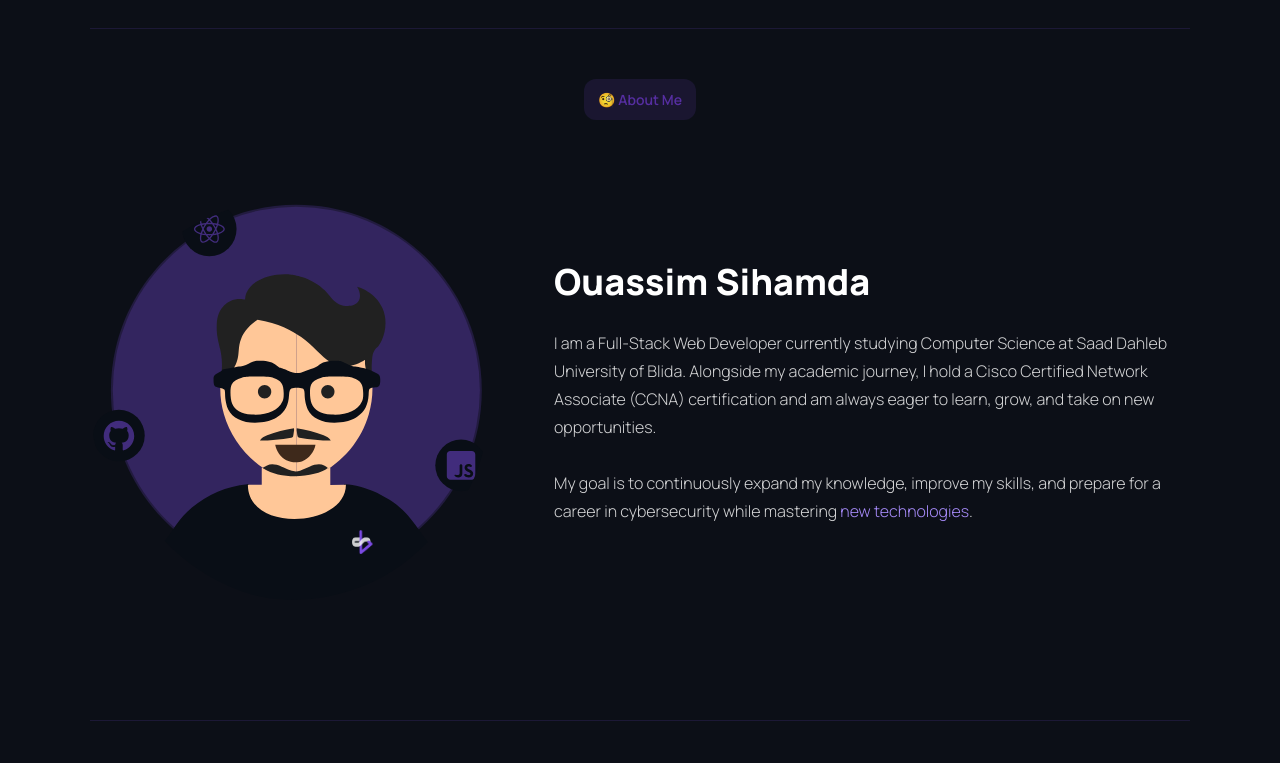
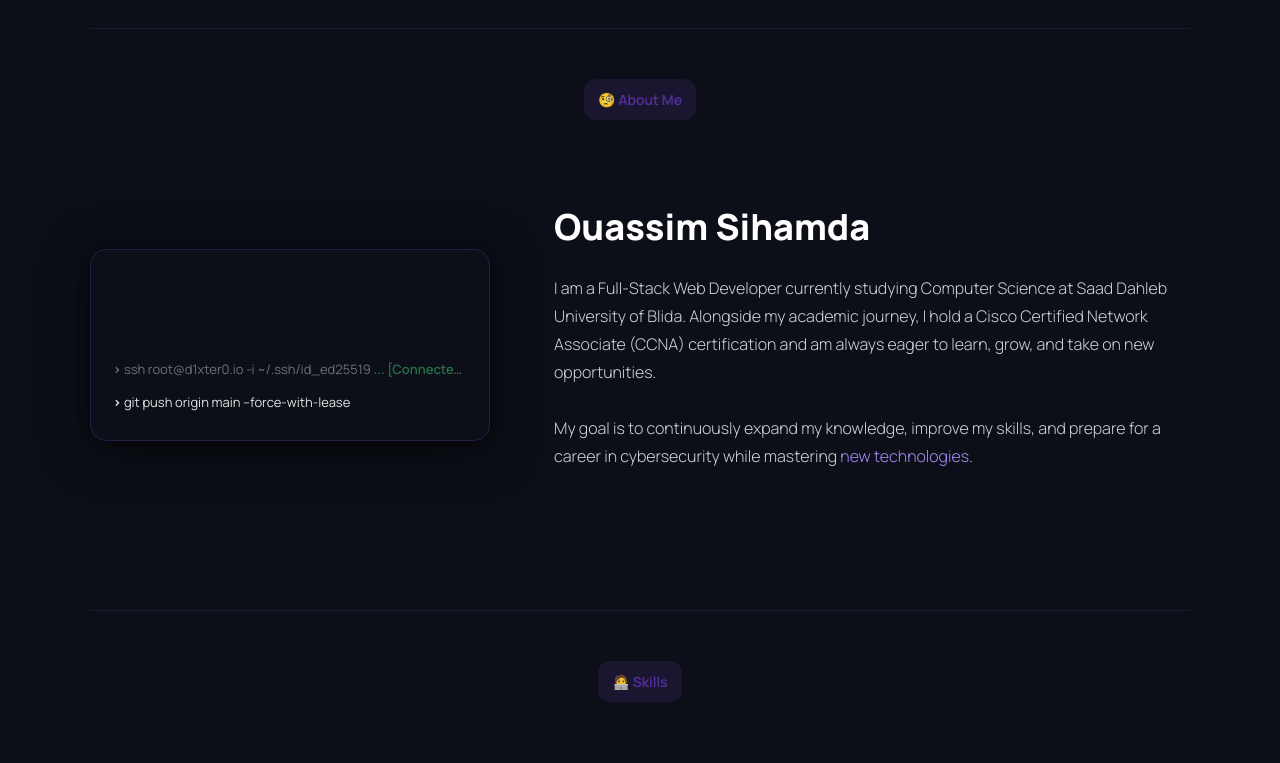
Before and after one commit to d1xter0/Portfolio-TS, a React (Vite) app in the folder frontend/: page / in a window 1280 px wide. Shown: the part 668-1431 px from the top of the page. Built offline with nearby package versions, Linux system fonts and the light colour scheme.

Commit message:
Add animated DevTerminal component

```diff
--- /dev/null
+++ b/frontend/components/DevTerminal.tsx
@@ -0,0 +1,134 @@
+import { useEffect, useRef, useState } from "react";
+
+const CHAR_DELAY = 42;
+const PRE_RESULT_PAUSE = 340;
+const RESULT_DISPLAY = 1500;
+const NEXT_PAUSE = 520;
+const MAX_HISTORY = 3;
+
+interface Cmd {
+  cmd: string;
+  result: string;
+  color: string;
+}
+
+const COMMANDS: Cmd[] = [
+  { cmd: "ssh root@d1xter0.io -i ~/.ssh/id_ed25519",  result: "... [Connected]",      color: "#4ade80" },
+  { cmd: "git push origin main --force-with-lease",   result: "... [Rejected]",        color: "#f87171" },
+  { cmd: "git pull --rebase origin main",             result: "... [OK]",              color: "#fbbf24" },
+  { cmd: "git push origin main --force-with-lease",   result: "... [Deployed]",        color: "#4ade80" },
+  { cmd: "docker build -t d1xter0/api:latest .",      result: "... [Image Ready]",     color: "#38bdf8" },
+  { cmd: "openssl verify -CAfile chain.pem cert.pem", result: "... [Authorized]",      color: "#4ade80" },
+  { cmd: "node server.js --secure",                   result: "... [Port 443 Active]", color: "#a78bfa" },
+];
+
+export default function DevTerminal() {
+  const wrapRef = useRef<HTMLDivElement>(null);
+  const [currentText, setCurrentText] = useState("");
+  const [showResult, setShowResult] = useState(false);
+  const [history, setHistory] = useState<Cmd[]>([]);
+
+  const activeRef  = useRef(false);
+  const timerRef   = useRef<ReturnType<typeof setTimeout> | null>(null);
+  const cmdIdxRef  = useRef(0);
+  const charIdxRef = useRef(0);
+
+  useEffect(() => {
+    const wrap = wrapRef.current;
+    if (!wrap) return;
+
+    const clearTimer = () => {
+      if (timerRef.current) clearTimeout(timerRef.current);
+    };
+
+    const typeNext = () => {
+      if (!activeRef.current) return;
+      const entry = COMMANDS[cmdIdxRef.current];
+
+      if (charIdxRef.current <= entry.cmd.length) {
+        setCurrentText(entry.cmd.slice(0, charIdxRef.current));
+        charIdxRef.current++;
+        timerRef.current = setTimeout(typeNext, CHAR_DELAY);
+      } else {
+        timerRef.current = setTimeout(() => {
+          if (!activeRef.current) return;
+          setShowResult(true);
+          timerRef.current = setTimeout(() => {
+            if (!activeRef.current) return;
+            const completed = COMMANDS[cmdIdxRef.current];
+            setHistory(prev => [...prev, completed].slice(-MAX_HISTORY));
+            setCurrentText("");
+            setShowResult(false);
+            cmdIdxRef.current = (cmdIdxRef.current + 1) % COMMANDS.length;
+            charIdxRef.current = 0;
+            timerRef.current = setTimeout(typeNext, NEXT_PAUSE);
+          }, RESULT_DISPLAY);
+        }, PRE_RESULT_PAUSE);
+      }
+    };
+
+    const start = () => {
+      activeRef.current = true;
+      setHistory([]);
+      setCurrentText("");
+      setShowResult(false);
+      cmdIdxRef.current = 0;
+      charIdxRef.current = 0;
+      timerRef.current = setTimeout(typeNext, 600);
+    };
+
+    const io = new IntersectionObserver(
+      ([entry]) => {
+        if (entry.isIntersecting && !activeRef.current) {
+          start();
+        } else if (!entry.isIntersecting && activeRef.current) {
+          activeRef.current = false;
+          clearTimer();
+        }
+      },
+      { threshold: 0.3 }
+    );
+
+    io.observe(wrap);
+    return () => {
+      io.disconnect();
+      activeRef.current = false;
+      clearTimer();
+    };
+  }, []);
+
+  const activeCmdEntry = COMMANDS[cmdIdxRef.current];
+
+  return (
+    <div
+      ref={wrapRef}
+      className="dev-terminal"
+      role="img"
+      aria-label="Live terminal displaying cybersecurity and development commands being executed"
+    >
+      <div className="dt-screen">
+        {history.map((item, i) => (
+          <div key={i} className="dt-row dt-row--done">
+            <span className="dt-prompt">{"> "}</span>
+            <span className="dt-cmd">{item.cmd}</span>
+            <span className="dt-result" style={{ color: item.color }}>
+              {" " + item.result}
+            </span>
+          </div>
+        ))}
+
+        <div className="dt-row dt-row--active">
+          <span className="dt-prompt">{"> "}</span>
+          <span className="dt-cmd">{currentText}</span>
+          {showResult ? (
+            <span className="dt-result" style={{ color: activeCmdEntry.color }}>
+              {" " + activeCmdEntry.result}
+            </span>
+          ) : (
+            <span className="dt-blink-cur" aria-hidden="true">_</span>
+          )}
+        </div>
+      </div>
+    </div>
+  );
+}
--- a/frontend/src/App.tsx
+++ b/frontend/src/App.tsx
@@ -5,6 +5,7 @@ import Footer from "../components/Footer";
 import Agofla from "../components/Agofla";
 import ProjectCard from "../components/ProjectCard";
 import ActiveCareerCard from "../components/ActiveCareerCard";
+import DevTerminal from "../components/DevTerminal";
 import { useEffect } from "react";
 import { gsap } from "gsap";
 import { ScrollTrigger } from "gsap/ScrollTrigger";
@@ -131,7 +132,7 @@ function App() {
           </div>
 
           <div className="about-me">
-            <img alt="Ouassim Sihamda profile photo" src="hero-avatar-2.svg" />
+            <DevTerminal />
             <div className="chat">
               <h2 id="about-heading">{t("about.name")}</h2>
               <p>
--- a/frontend/src/styles/App.css
+++ b/frontend/src/styles/App.css
@@ -118,11 +118,84 @@
   width: min(1100px, 92%);
 }
 
-.about-me img {
-  border-radius: 50%;
-  height: 400px;
+/* ========= DevTerminal CSS ========= */
+.dev-terminal {
   width: 400px;
   flex-shrink: 0;
+  border-radius: 16px;
+  overflow: hidden;
+  border: 1px solid rgba(122, 74, 226, 0.25);
+  box-shadow:
+    0 8px 48px rgba(0, 0, 0, 0.55),
+    0 2px 12px rgba(0, 0, 0, 0.35);
+  transition:
+    background-color 0.3s ease-in-out,
+    border-color 0.3s ease-in-out,
+    box-shadow 0.3s ease-in-out,
+    transform 0.25s ease-in-out,
+    opacity 0.25s ease-in-out;
+}
+
+.dev-terminal:hover {
+  transform: scale(1.05);
+  opacity: 0.8;
+}
+
+.dt-screen {
+  padding: 26px 22px;
+  min-height: 190px;
+  overflow: hidden;
+  display: flex;
+  flex-direction: column;
+  justify-content: flex-end;
+  gap: 10px;
+}
+
+.dt-row {
+  display: block;
+  font-size: 13px;
+  line-height: 1.6;
+  font-family: "JetBrains Mono", "Fira Code", "Cascadia Code", ui-monospace,
+    monospace;
+  white-space: nowrap;
+  overflow: hidden;
+  text-overflow: ellipsis;
+}
+
+.dt-row--done {
+  opacity: 0.46;
+}
+
+.dt-row--active {
+  opacity: 1;
+}
+
+.dt-prompt {
+  color: rgba(255, 255, 255, 0.9);
+  font-weight: 700;
+}
+
+.dt-cmd {
+  color: rgba(255, 255, 255, 0.88);
+}
+
+.dt-result {
+  font-weight: 600;
+}
+
+.dt-blink-cur {
+  color: rgba(255, 255, 255, 0.88);
+  animation: dt-blink 1.1s step-start infinite;
+}
+
+@keyframes dt-blink {
+  0%,
+  100% {
+    opacity: 1;
+  }
+  50% {
+    opacity: 0;
+  }
 }
 
 .chat {
@@ -623,9 +696,13 @@
     margin: 60px 16px 80px;
   }
 
-  .about-me img {
-    width: min(65vw, 200px);
-    height: auto;
+  .dev-terminal {
+    width: 100%;
+    max-width: 400px;
+  }
+
+  .dt-row {
+    font-size: 11.5px;
   }
 
   .chat {
```
